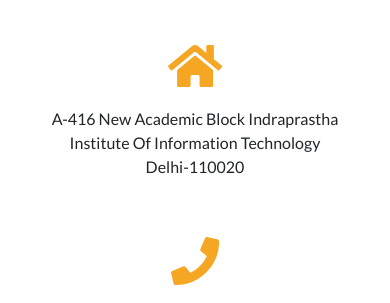
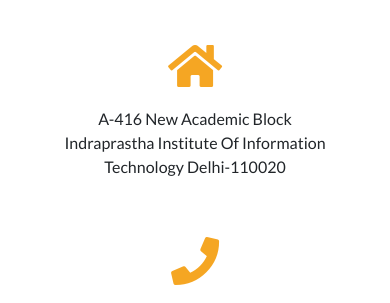
Before and after one commit to suyashagarwal01/weave-web, a Flask app: page / in a window 390 px wide. Shown: the part 2753-3056 px from the top of the page. Run offline with Flask 2, Linux system fonts and the light colour scheme; some libraries are stand-ins or nearby versions.

Commit message:
Updated paddings

```diff
--- a/static/media_style.css
+++ b/static/media_style.css
@@ -105,6 +105,10 @@
     .mob_seeMore > div > a:hover {
         color: white;
     }
+    .address {
+        padding-left: 5vw;
+        padding-right: 5vw;
+    }
 }
 
 
@@ -187,6 +191,10 @@
     .mob_seeMore > div > a:hover {
         color: white;
     }
+    .address {
+        padding-left: 15vw;
+        padding-right: 15vw;
+    }
 }
 
 
@@ -261,6 +269,10 @@
     .mob_seeMore > div > a:hover {
         color: white;
     }
+    .address {
+        padding-left: 20vw;
+        padding-right: 20vw;
+    }
 }
 
 /* // Extra large devices (large desktops, 1200px and up) */
--- a/static/style.css
+++ b/static/style.css
@@ -358,3 +358,8 @@ img{
   width: 100% !important;
   height: 100% !important;
 }
+
+.address {
+  padding-left: 3vw;
+  padding-right: 3vw;
+}
--- a/templates/index.html
+++ b/templates/index.html
@@ -170,7 +170,7 @@
         </div>
         <br>
         <div class="row" style="text-align: center;">
-            <div class="col-xl-4 col-lg-4 col-md-12 col-sm-12 col-xs-12" style="padding-left: 3vw; padding-right: 3vw;">
+            <div class="col-xl-4 col-lg-4 col-md-12 col-sm-12 col-xs-12 address">
                 <i class="fas fa-home colorify fa-3x" aria-hidden="true"></i>
                 <br>
                 <p>A-416 New Academic Block
```
